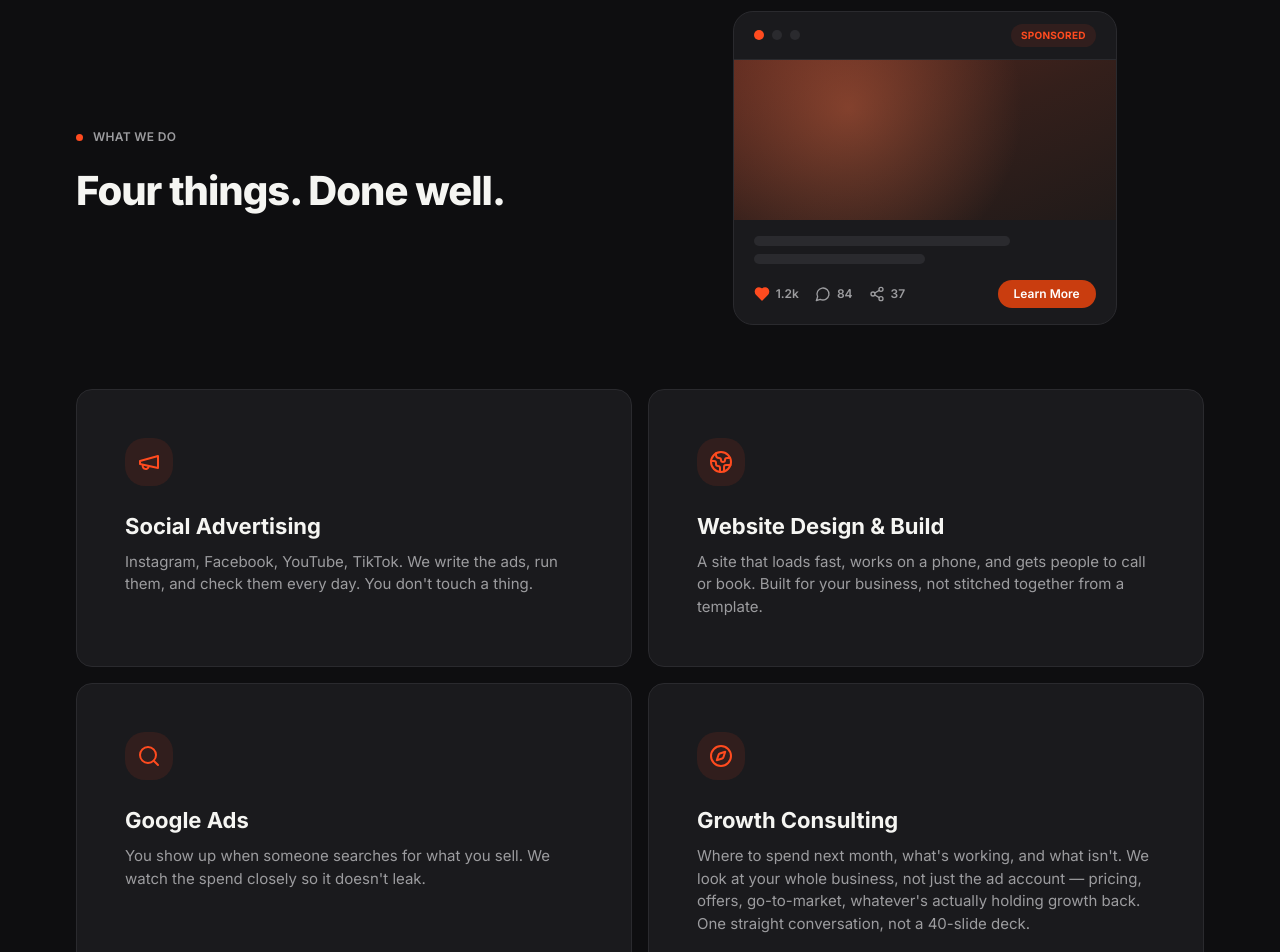
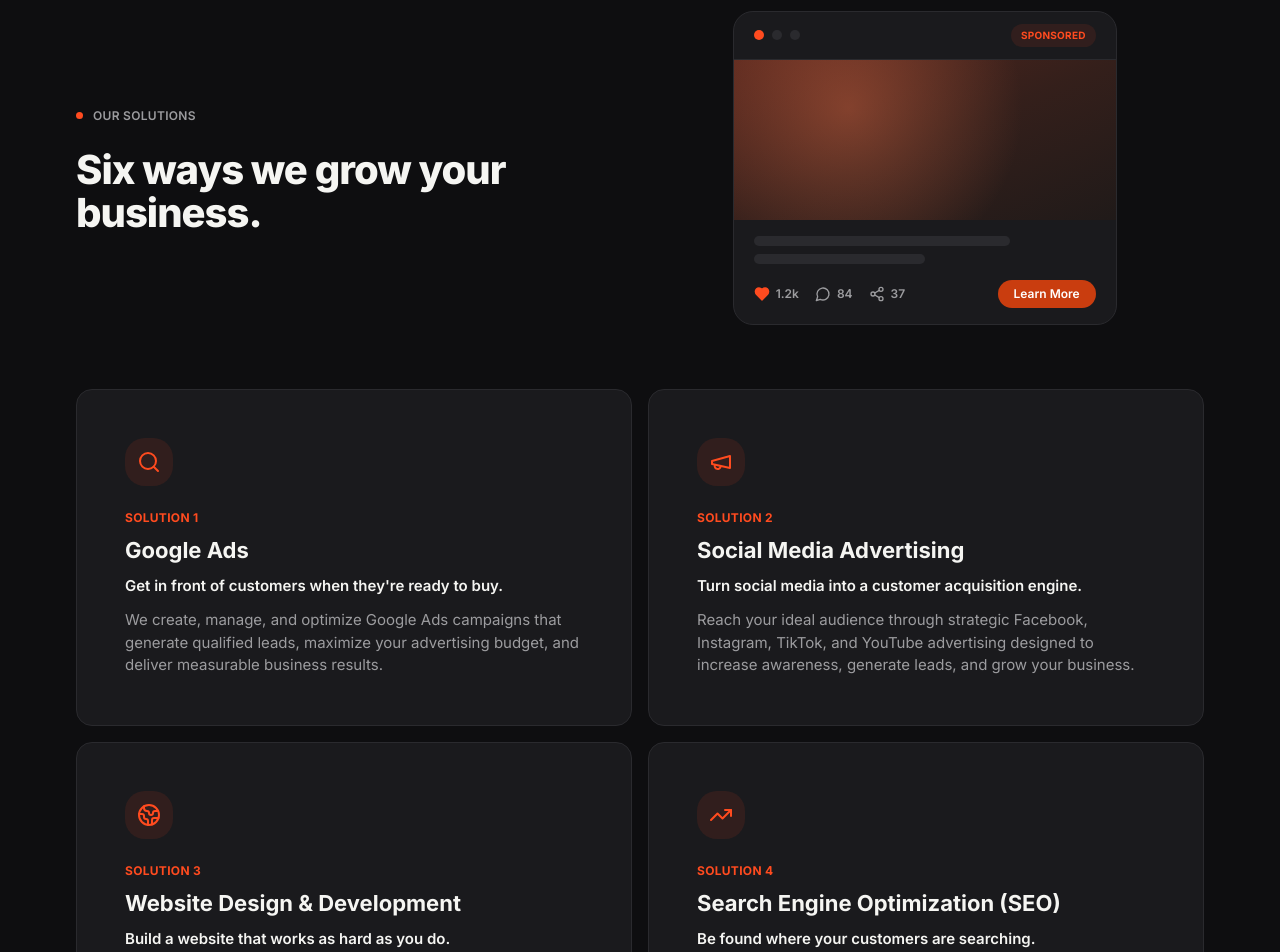
Before and after one commit to smohen985-ux/mm-digital-site, a Next.js app: page /mm-digital-site/ in a window 1280 px wide. Shown: the part 3140-4092 px from the top of the page. Built offline with nearby package versions, Linux system fonts and the light colour scheme.

Commit message:
Update Services.tsx

```diff
--- a/src/components/Services.tsx
+++ b/src/components/Services.tsx
@@ -1,40 +1,62 @@
-import { Megaphone, Globe2, Search, Compass } from "lucide-react";
+import { Search, Megaphone, Globe2, TrendingUp, Compass, BarChart3 } from "lucide-react";
 import { Reveal } from "./Reveal";
 import { AdMockupIllustration } from "./ui/illustrations";
 
-const SERVICES = [
+const SOLUTIONS = [
+  {
+    icon: Search,
+    number: "Solution 1",
+    title: "Google Ads",
+    tagline: "Get in front of customers when they're ready to buy.",
+    body: "We create, manage, and optimize Google Ads campaigns that generate qualified leads, maximize your advertising budget, and deliver measurable business results.",
+  },
   {
     icon: Megaphone,
-    title: "Social Advertising",
-    body: "Instagram, Facebook, YouTube, TikTok. We write the ads, run them, and check them every day. You don't touch a thing.",
+    number: "Solution 2",
+    title: "Social Media Advertising",
+    tagline: "Turn social media into a customer acquisition engine.",
+    body: "Reach your ideal audience through strategic Facebook, Instagram, TikTok, and YouTube advertising designed to increase awareness, generate leads, and grow your business.",
   },
   {
     icon: Globe2,
-    title: "Website Design & Build",
-    body: "A site that loads fast, works on a phone, and gets people to call or book. Built for your business, not stitched together from a template.",
+    number: "Solution 3",
+    title: "Website Design & Development",
+    tagline: "Build a website that works as hard as you do.",
+    body: "We design fast, mobile-friendly websites that build credibility, improve user experience, and convert visitors into paying customers.",
   },
   {
-    icon: Search,
-    title: "Google Ads",
-    body: "You show up when someone searches for what you sell. We watch the spend closely so it doesn't leak.",
+    icon: TrendingUp,
+    number: "Solution 4",
+    title: "Search Engine Optimization (SEO)",
+    tagline: "Be found where your customers are searching.",
+    body: "Improve your visibility on Google with SEO strategies that increase organic traffic, strengthen your online presence, and deliver sustainable long-term growth.",
   },
   {
     icon: Compass,
-    title: "Growth Consulting",
-    body: "Where to spend next month, what's working, and what isn't. We look at your whole business, not just the ad account — pricing, offers, go-to-market, whatever's actually holding growth back. One straight conversation, not a 40-slide deck.",
+    number: "Solution 5",
+    title: "Marketing Strategy & Growth Consulting",
+    tagline: "Make smarter marketing decisions with confidence.",
+    body: "From campaign strategy to business positioning, we provide expert guidance and data-driven insights that help you invest in what works and eliminate what doesn't.",
+  },
+  {
+    icon: BarChart3,
+    number: "Solution 6",
+    title: "Analytics & Performance Reporting",
+    tagline: "Know exactly where your marketing dollars are going.",
+    body: "Receive clear, easy-to-understand reports that focus on the metrics that matter—leads, conversions, and return on investment—not marketing jargon.",
   },
 ];
 
 export default function Services() {
   return (
-    <section id="services" className="py-24">
+    <section id="solutions" className="py-24">
       <div className="container grid grid-cols-1 items-center gap-10 md:grid-cols-[0.95fr_1.05fr] md:gap-16">
         <div className="max-w-[640px]">
           <Reveal index={0} as="p" className="mb-6 inline-flex items-center gap-2.5 text-xs font-semibold uppercase tracking-wide text-muted before:content-[''] before:h-[7px] before:w-[7px] before:shrink-0 before:rounded-full before:bg-accent">
-            What we do
+            Our solutions
           </Reveal>
           <Reveal index={1} as="h2" isTitle className="text-[28px] font-extrabold leading-[1.08] tracking-tight md:text-[40px]">
-            Four things. Done well.
+            Six ways we grow your business.
           </Reveal>
         </div>
 
@@ -45,7 +67,7 @@ export default function Services() {
 
       <div className="container">
         <div className="mt-16 grid grid-cols-1 gap-4 md:grid-cols-2">
-          {SERVICES.map((s, i) => {
+          {SOLUTIONS.map((s, i) => {
             const Icon = s.icon;
             return (
               <Reveal
@@ -56,7 +78,11 @@ export default function Services() {
                 <div className="mb-6 flex h-12 w-12 items-center justify-center rounded-xl bg-accent/10">
                   <Icon className="h-6 w-6 text-accent" />
                 </div>
+                <span className="mb-2 block text-xs font-bold uppercase tracking-wide text-accent">
+                  {s.number}
+                </span>
                 <h3 className="mb-2 text-[22px] font-bold text-ink">{s.title}</h3>
+                <p className="mb-3 text-[15px] font-semibold text-ink">{s.tagline}</p>
                 <p className="mb-0 text-[15px] text-muted">{s.body}</p>
               </Reveal>
             );
```
